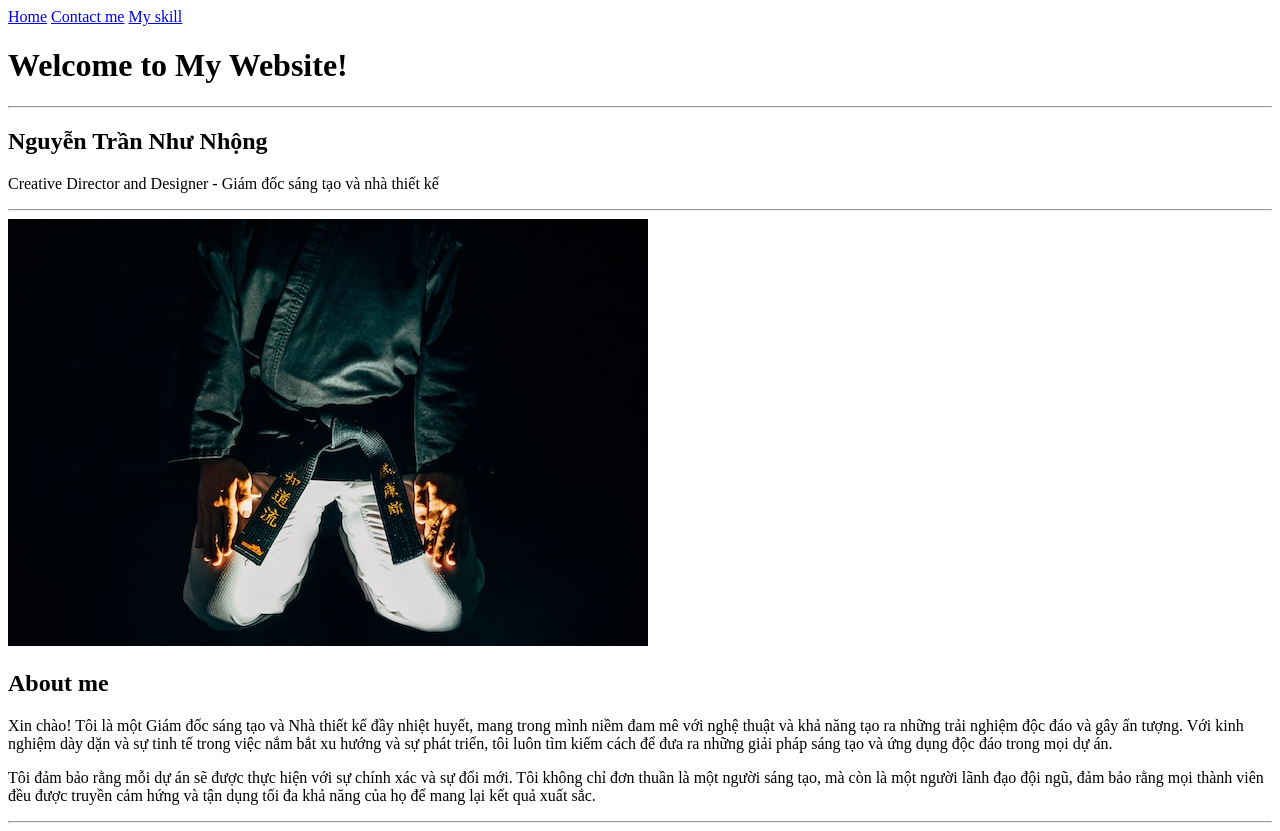
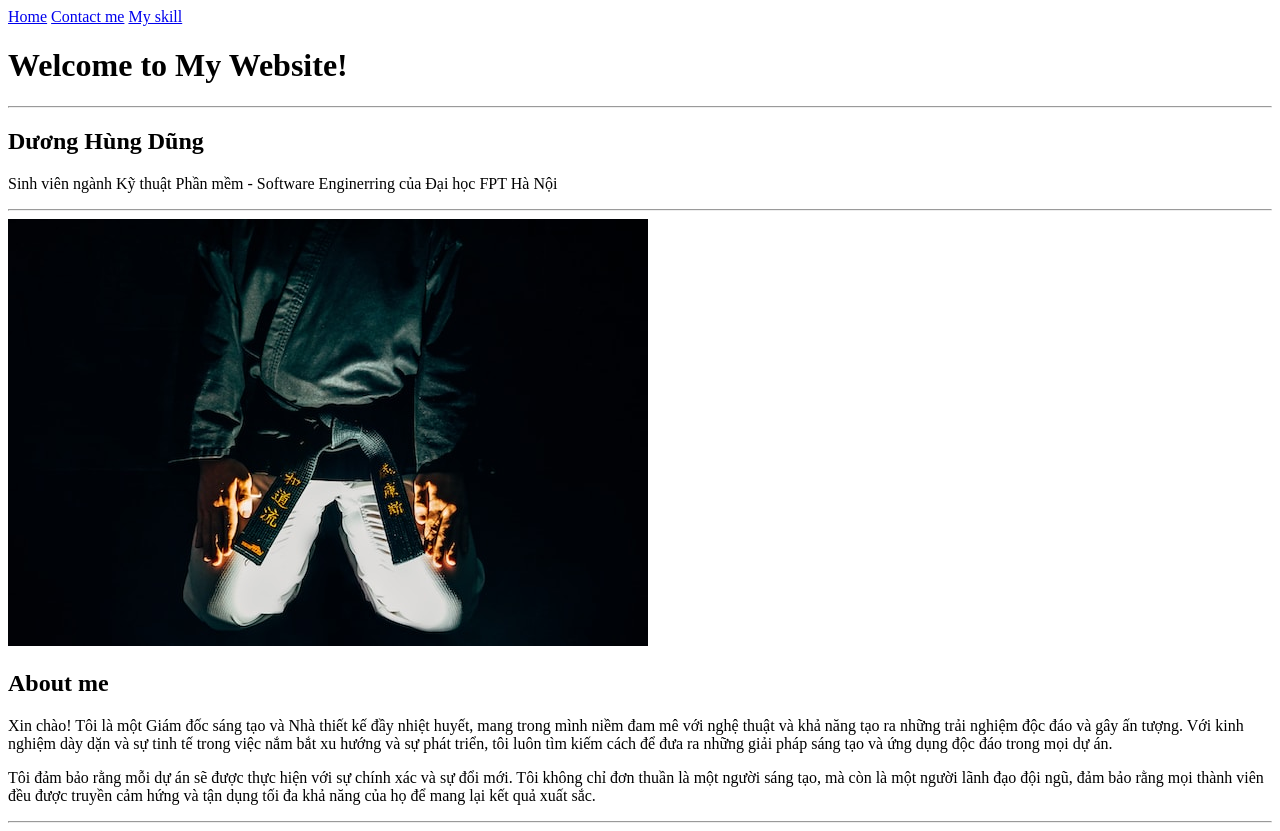
Before and after one commit to HDungDuong/Project2, a plain HTML site: page index.html in a window 1280 px wide. Drawn offline with Linux system fonts and the light colour scheme.

Commit message:
Update index.html

```diff
--- a/index.html
+++ b/index.html
@@ -20,8 +20,8 @@
 
     <h1>Welcome to My Website!</h1>
     <hr>
-    <h2>Nguyễn Trần Như Nhộng</h2>
-    <p>Creative Director and Designer - Giám đốc sáng tạo và nhà thiết kế</p>
+    <h2>Dương Hùng Dũng</h2>
+    <p>Sinh viên ngành Kỹ thuật Phần mềm - Software Enginerring của Đại học FPT Hà Nội</p>
     <hr>
 
     <!-- Thêm hình ảnh tuhoc.cc.jpg và khi click chuột sẽ điều hướng đến contact.html  -->
```
